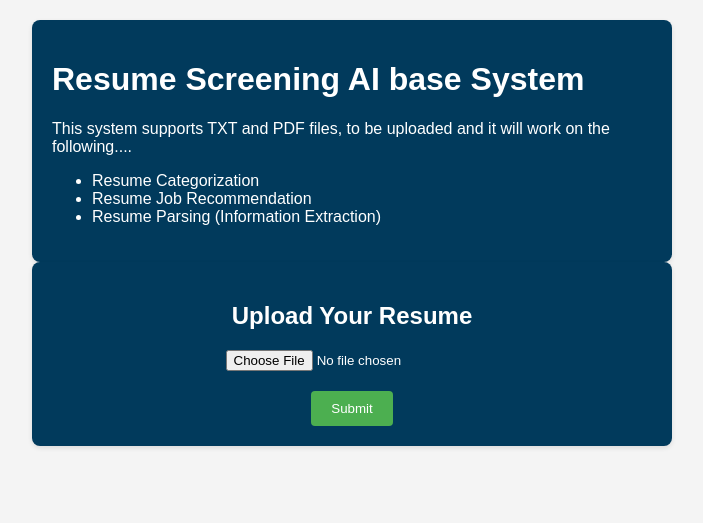
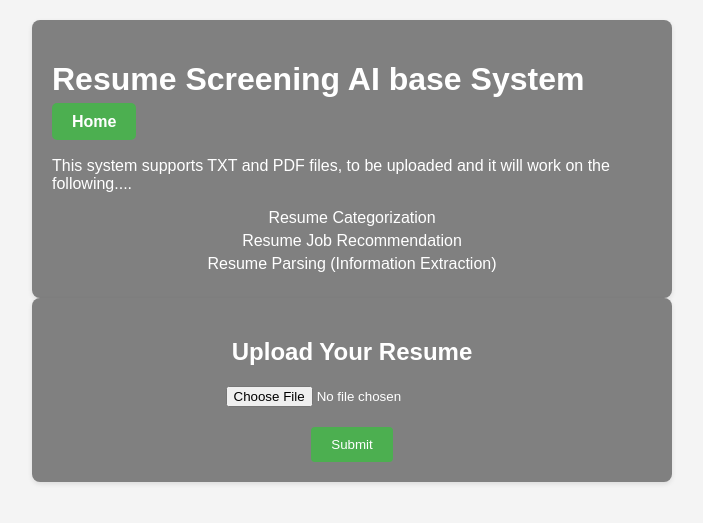
Before and after one commit to Aanchal2302/Resume-Screening-App, a Django app: page / in a window 1280 px wide. Shown: the top 523 px of the page, without its empty margins (288-991 px from the left). Run offline with Django 5.2, Linux system fonts and the light colour scheme; parts of the project's set-up code (start-up, migrations or seed data) failed here and were passed over.

Commit message:
Chnages in resume template

```diff
--- a/templates/resume.html
+++ b/templates/resume.html
@@ -1,6 +1,5 @@
 <!DOCTYPE html>
 <html lang="en">
-
 <head>
     <meta charset="UTF-8">
     <meta name="viewport" content="width=device-width, initial-scale=1.0">
@@ -11,7 +10,22 @@
         background-color: #f4f4f4;
         color: #333;
     }
+    .home-button {
+        margin-top: 10px;
+        padding: 10px 20px;
+        background-color: #4CAF50; /* Green background */
+        color: white;
+        text-decoration: none; /* Remove underline */
+        border-radius: 5px; /* Rounded corners */
+        font-size: 16px;
+        font-weight: bold;
+        text-align: center;
+        transition: background-color 0.3s;
+    }
 
+    .home-button:hover {
+        background-color: #45a049; /* Darker green on hover */
+    }
     .container {
         max-width: 600px;
         margin: auto;
@@ -49,13 +63,35 @@
     input[type="submit"]:hover {
         background-color: #45a049;
     }
+
+    ul {
+        list-style-type: none;
+        padding: 0;
+        margin: 0;
+        text-align: center;
+    }
+
+    ul li {
+        margin: 5px 0;
+    }
+
+    hr {
+        margin: 20px 0;
+        border: 0;
+        border-top: 1px solid #ddd;
+    }
+
+    .container-dark {
+        background: #013a5c;
+        color: white;
+    }
     </style>
 </head>
 
 <body>
-    <div class="container" style="margin-top:20px;background:#013a5c;color:white;"">
+    <div class="container" style="margin-top:20px;background:Gray;color:white;">
 
-        <h1 class="text center">Resume Screening AI base System</h1>
+        <h1 class="text center">Resume Screening AI base System <a href="/" class="home-button">Home</a></h1>
         <p>This system supports TXT and PDF files, to be uploaded and it will work on the following....</p>
         <ul>
             <li>Resume Categorization</li>
@@ -65,8 +101,7 @@
 
 
     </div>
-    <div class="container" style="background:#013a5c;color:white;">
-
+    <div class="container" style="background:grey;color:white;">
         <h2>Upload Your Resume</h2>
         <form action="/pred" method="post" enctype="multipart/form-data">
             <input type="file" name="resume" accept=".pdf, .txt" required>
```
Lines whose indentation alone changed are shown as unchanged.
